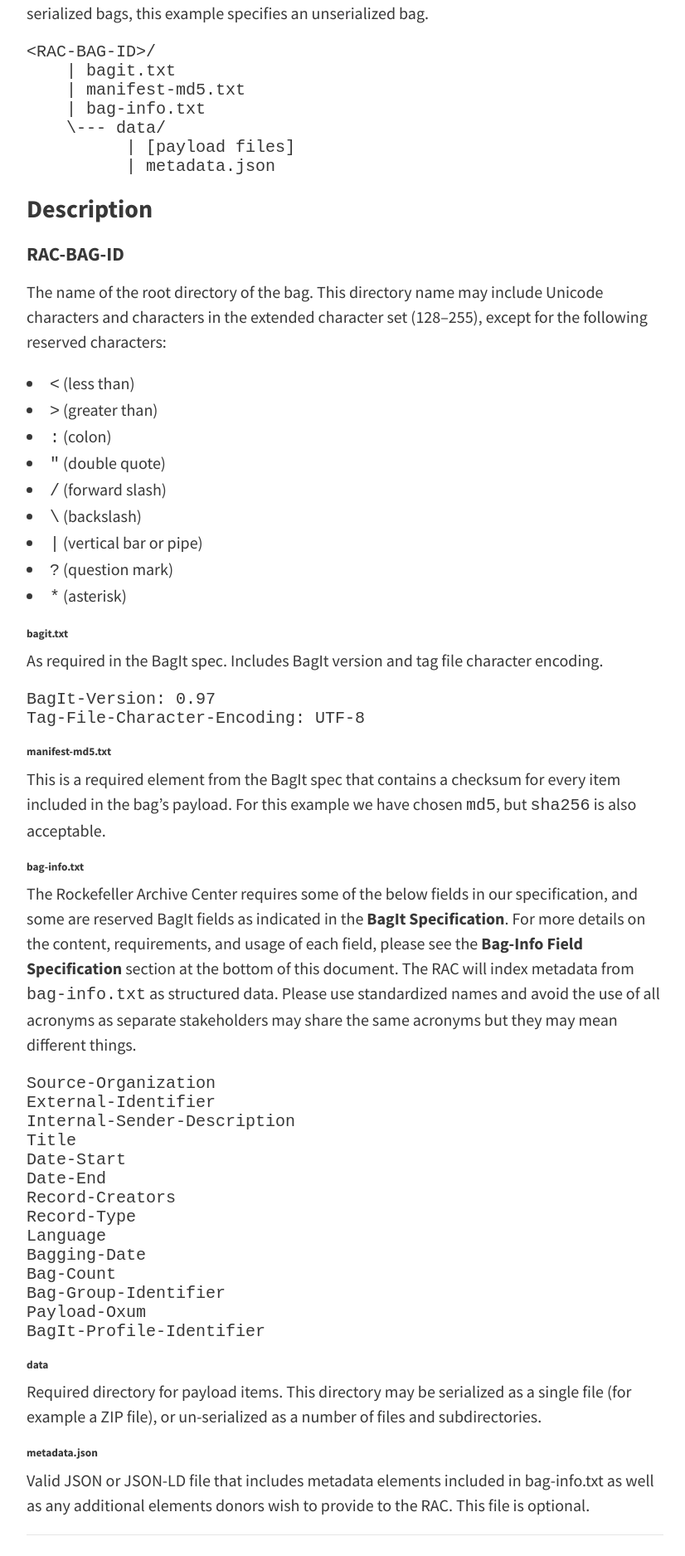
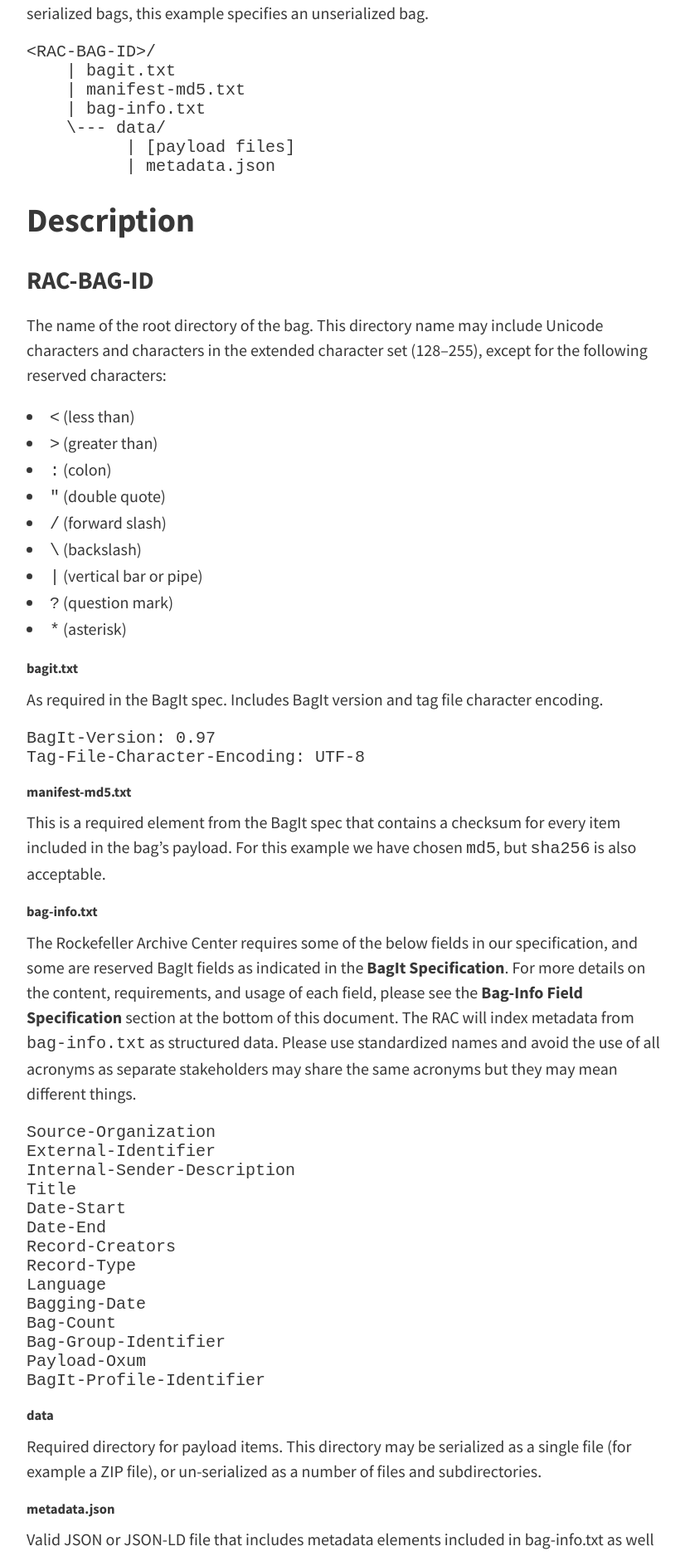
Before and after one commit to RockefellerArchiveCenter/project_electron, a Jekyll site: the page built from content/rac-bagit-spec.md, in a window 1280 px wide. Shown: the part 1126-3001 px from the top of the page at 83% size, without its empty margins (224-1050 px from the left). Built offline with Jekyll 4.4.1, drawn with Linux system fonts in a browser that asks for light colours.

Commit message:
adjust headings

````diff
--- a/content/rac-bagit-spec.md
+++ b/content/rac-bagit-spec.md
@@ -30,9 +30,9 @@
           | metadata.json
 ```
 
-### Description
+## Description
 
-#### RAC-BAG-ID
+### RAC-BAG-ID
 The name of the root directory of the bag. This directory name may include Unicode characters and characters in the extended character set (128–255), except for the following reserved characters:
 
 *   `<` (less than)
@@ -45,7 +45,7 @@
 *   `?` (question mark)
 *   `*` (asterisk)
 
-###### bagit.txt
+##### bagit.txt
 As required in the BagIt spec. Includes BagIt version and tag file character encoding.
 
 ```
@@ -53,10 +53,10 @@
 Tag-File-Character-Encoding: UTF-8
 ```
 
-###### manifest-md5.txt
+##### manifest-md5.txt
 This is a required element from the BagIt spec that contains a checksum for every item included in the bag's payload. For this example we have chosen `md5`, but `sha256` is also acceptable.
 
-###### bag-info.txt
+##### bag-info.txt
 The Rockefeller Archive Center requires some of the below fields in our specification, and some are reserved BagIt fields as indicated in the **BagIt Specification**. For more details on the content, requirements, and usage of each field, please see the **Bag-Info Field Specification** section at the bottom of this document. The RAC will index metadata from `bag-info.txt` as structured data. Please use standardized names and avoid the use of all acronyms as separate stakeholders may share the same acronyms but they may mean different things.
 
 ```
@@ -76,10 +76,10 @@
 BagIt-Profile-Identifier
 ```
 
-###### data
+##### data
 Required directory for payload items. This directory may be serialized as a single file (for example a ZIP file), or un-serialized as a number of files and subdirectories.
 
-###### metadata.json
+##### metadata.json
 Valid JSON or JSON-LD file that includes metadata elements included in bag-info.txt as well as any additional elements donors wish to provide to the RAC. This file is optional.
 
 ---
````
